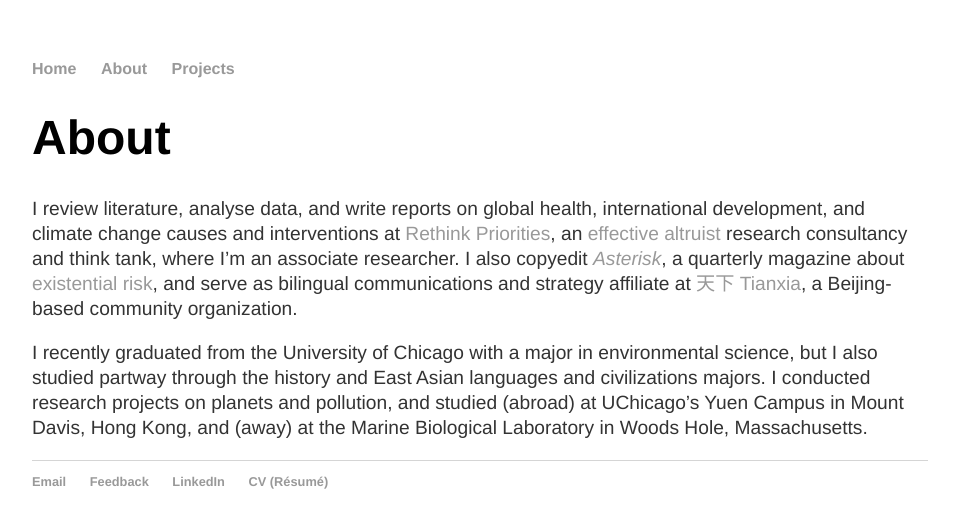
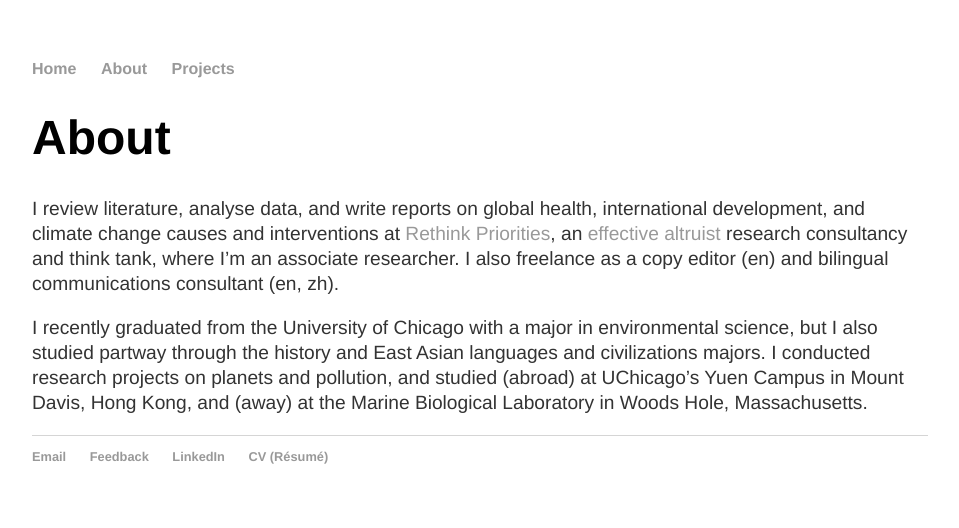
Before and after one commit to y-james-hu/y-james-hu.github.io, a Jekyll site: the page built from about/index.html, in a window 1280 px wide. Shown: the top 528 px of the page, without its empty margins (160-1119 px from the left). Built offline with Jekyll 4.4.1, drawn with Linux system fonts in a browser that asks for light colours.

Commit message:
Update index.html

```diff
--- a/about/index.html
+++ b/about/index.html
@@ -3,6 +3,6 @@ layout: default
 title: About
 ---
   <h1>{{ page.title }}</h1>
-    <p>I review literature, analyse data, and write reports on global health, international development, and climate change causes and interventions at <a href = "https://rethinkpriorities.org/">Rethink Priorities</a>, an <a href = "https://effectivealtruism.org">effective altruist</a> research consultancy and think tank, where I’m an associate researcher. I also copyedit <a href = "http://asteriskmag.com/"><em>Asterisk</em></a>, a quarterly magazine about <a href = "https://theprecipice.com/">existential risk</a>, and serve as bilingual communications and strategy affiliate at <a href = "https://tian-xia.com/">天下 Tianxia</a>, a Beijing-based community organization.</p>
+    <p>I review literature, analyse data, and write reports on global health, international development, and climate change causes and interventions at <a href = "https://rethinkpriorities.org/">Rethink Priorities</a>, an <a href = "https://effectivealtruism.org">effective altruist</a> research consultancy and think tank, where I’m an associate researcher. I also freelance as a copy editor (en) and bilingual communications consultant (en, zh).</p>
     <p>I recently graduated from the University of Chicago with a major in environmental science, but I also studied partway through the history and East Asian languages and civilizations majors. I conducted research projects on planets and pollution, and studied (abroad) at UChicago’s Yuen Campus in Mount Davis, Hong Kong, and (away) at the Marine Biological Laboratory in Woods Hole, Massachusetts.</p>
     <p></p>
```
